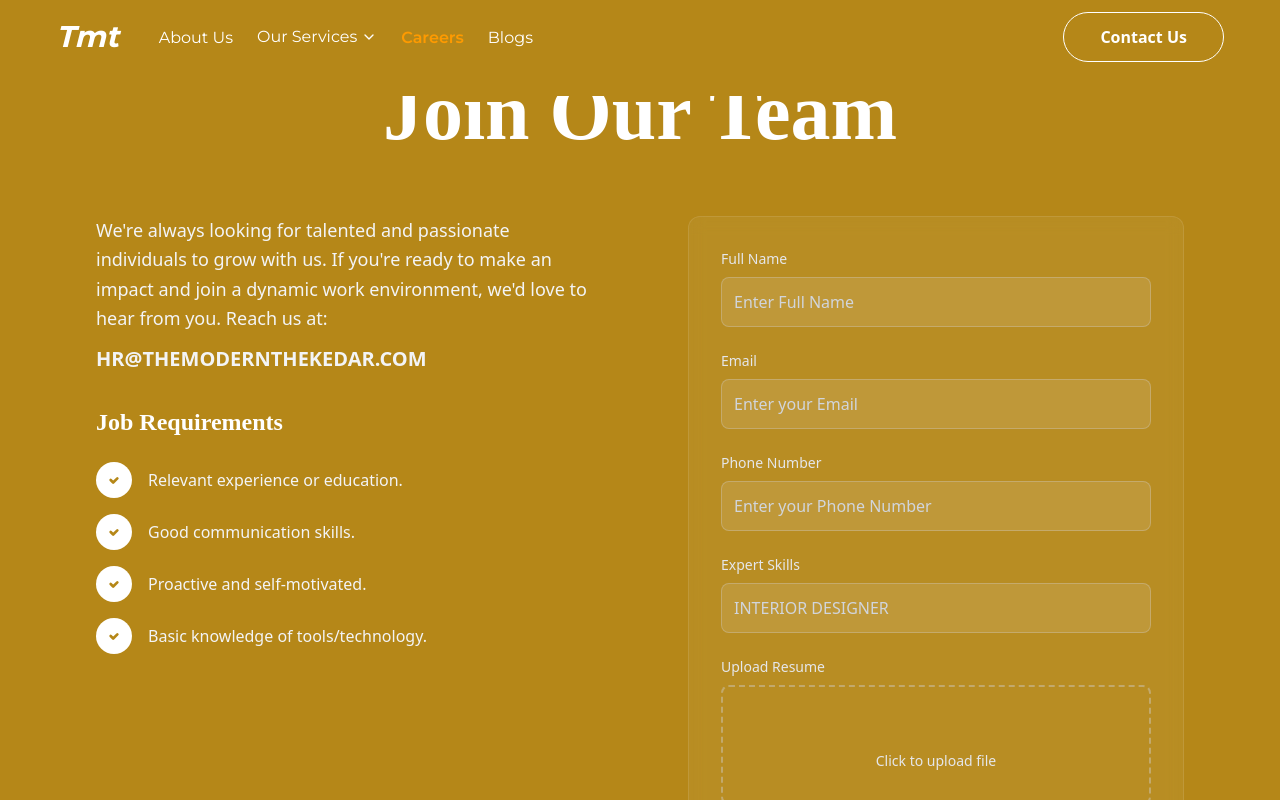
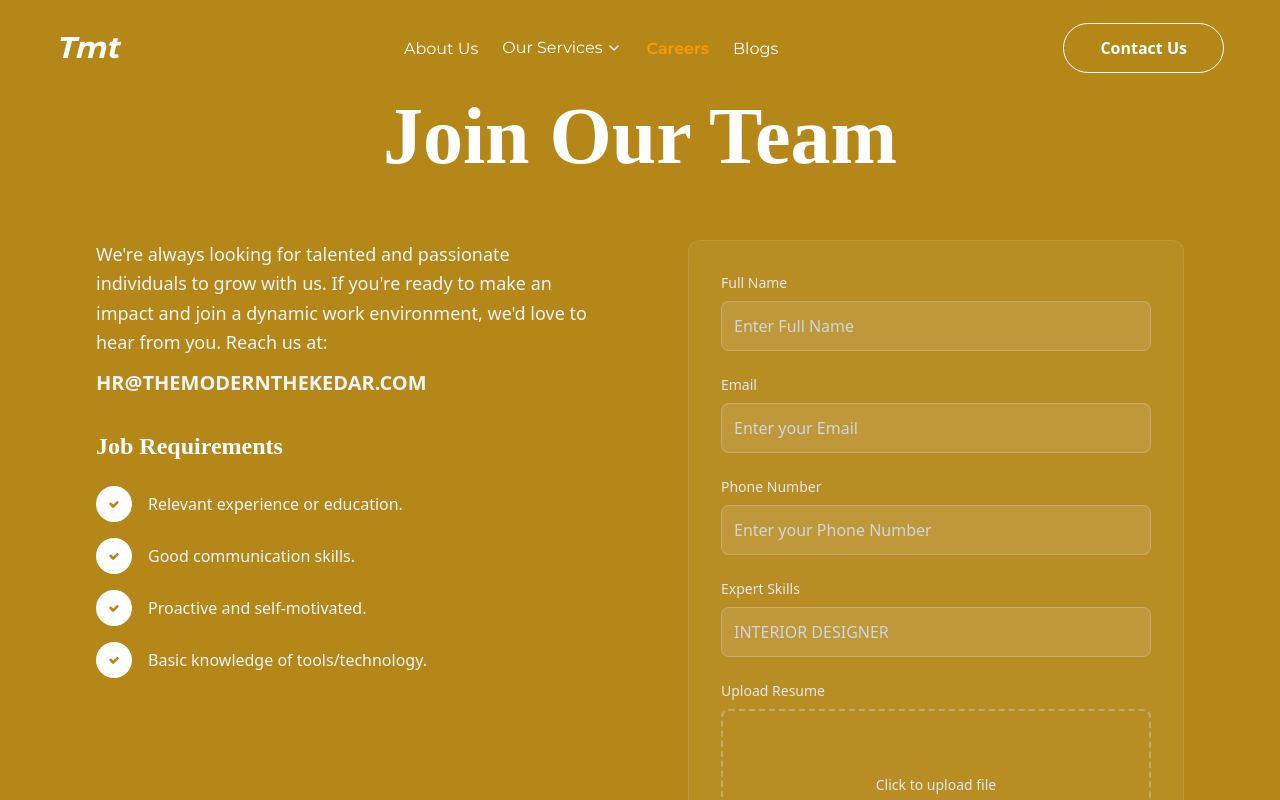
Before and after one commit to purandubey1011/Modern-thekedar-new, a React (Vite) app: page /careers in a window 1280 px wide. Shown: the top 800 px of the page. Built offline with nearby package versions, Linux system fonts and the light colour scheme.

Commit message:
navbar and padding fixed

```diff
--- a/src/components/common/Header.jsx
+++ b/src/components/common/Header.jsx
@@ -43,12 +43,10 @@ const Header = ({ bgColor = "", text = "", border = "" }) => {
   return (
     <header
       ref={headerRef}
-      className={`h-[12vh] fixed top-0 left-0 w-full z-50 transition-colors duration-300 px-0 lg:px-14 ${bgColor || 'bg-orange-100' } ${text} `}
+      className={`h-[12vh] fixed top-0 left-0 w-full z-50 transition-colors duration-300 px-0 lg:px-14 ${bgColor || 'bg-orange-100' } ${text} flex justify-between items-center`}
     >
       <nav className="container mx-auto py-3 flex justify-between items-center px-3 lg:px-0">
 
-        {/* LEFT SIDE → LOGO + NAVIGATION */}
-        <div className="flex items-center space-x-10">
 
           {/* Logo - Added 'animate-item' */}
           <Link
@@ -110,7 +108,6 @@ className={`
             ))}
           </div>
 
-        </div>
 
         {/* Contact button - Added 'animate-item' */}
         <div className={`animate-item ${border || "border-[#B58718]"} ${text || "text-[#B58718]"} hidden md:block border rounded-full px-9 py-3 hover:text-black transition-colors duration-300 font-semibold`}>
--- a/src/pages/Carrer.jsx
+++ b/src/pages/Carrer.jsx
@@ -120,10 +120,9 @@ const Carrer = () => {
   <div ref={containerRef} className="antialiased overflow-x-hidden">
       <Header bgColor="bg-[#B58718]" text="text-white" border="border" />
 
-      <div className="min-h-screen mb-8 bg-gray-100">
-        <div className="pt-16 lg:pt-6">
+      <div className="min-h-screen  bg-gray-100 pt-10 lg:pt-6">
           <div className="career-content bg-[#B58718] text-white shadow-2xl p-2 md:p-12">
-            <h2 className="page-title text-3xl md:text-5xl font-bold font-times text-center mb-2 lg:mb-4 lg:text-[80px]">
+            <h2 className="page-title text-3xl md:text-5xl font-bold font-times text-center mb-2 pt-6 lg:mb-4 lg:text-[80px]">
               Join Our Team
             </h2>
 
@@ -279,7 +278,6 @@ const Carrer = () => {
               </form>
             </div>
           </div>
-        </div>
       </div>
 
       <FindUs />
```
